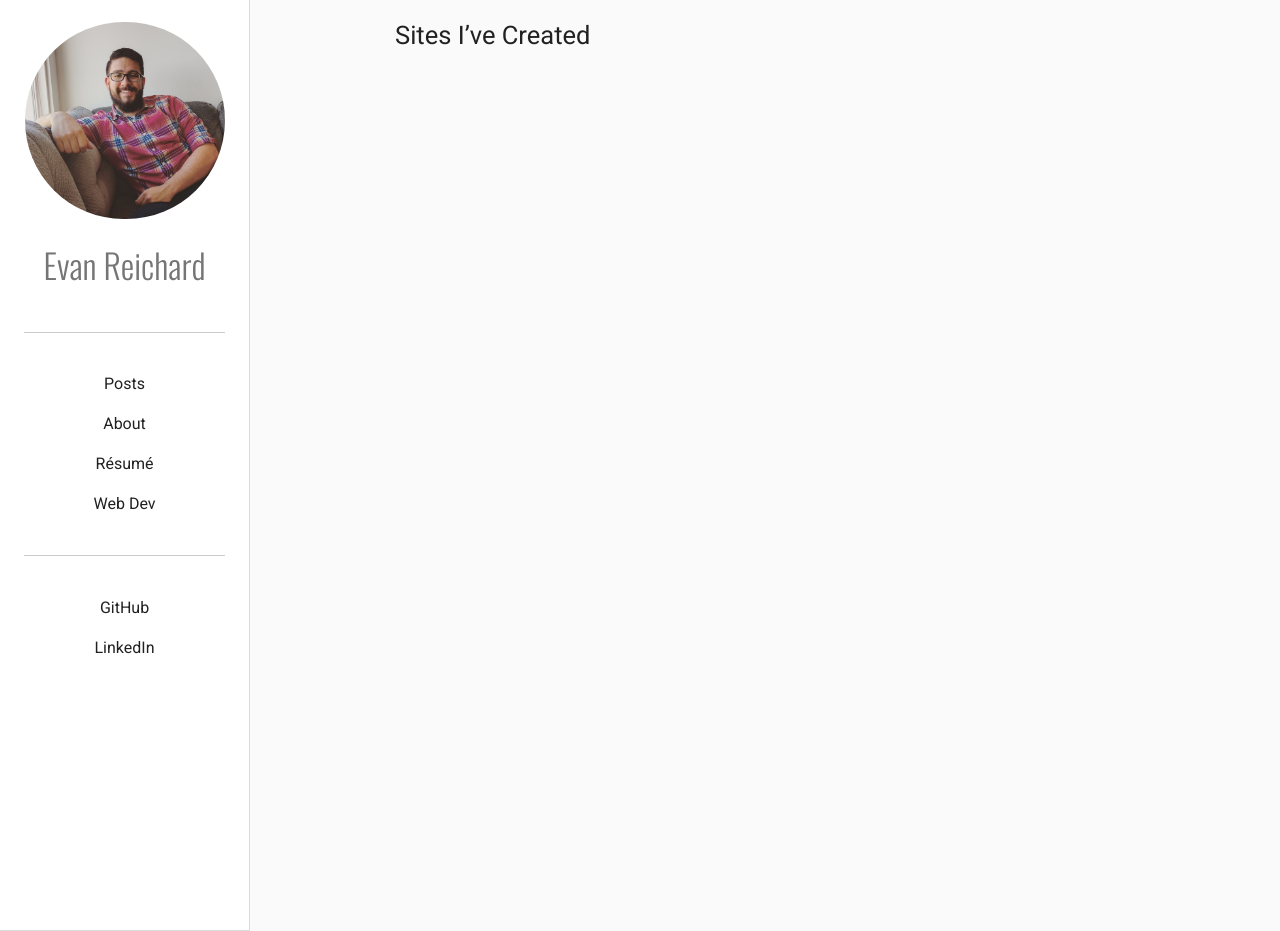
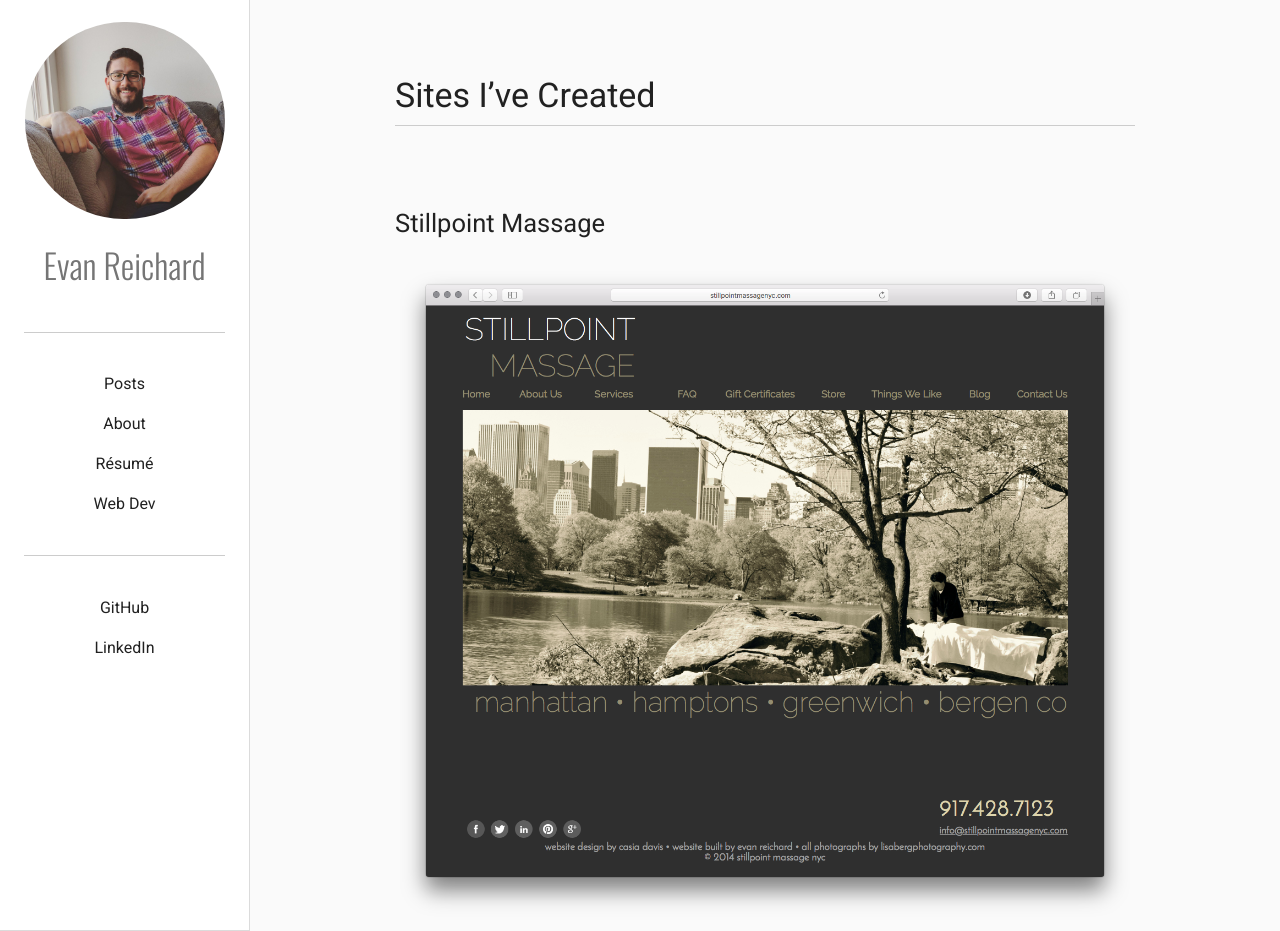
Before and after one commit to ehvanr/evanreichard.com, a Jekyll site: the page built from webdev.md, in a window 1280 px wide and 931 px high. Built offline with Jekyll 4.4.1, drawn with Linux system fonts in a browser that asks for light colours; comment, search, counter and statistics services are not loaded.

Commit message:
Styling and Formatting

```diff
--- a/index.html
+++ b/index.html
@@ -1,6 +1,8 @@
 ---
 layout: default
 ---
+
+<br><br><br>
 
 <section id="posts">
 
@@ -12,7 +14,6 @@ layout: default
           <a href="{{ post.url }}">{{ post.title }}</a>
         </h1>
         <!-- title -->
-
         <div class="post-meta">
           <ul class="list-inline">
             <li>
@@ -42,6 +43,7 @@ layout: default
   </article>
   <!--post-->
 
+  <hr><br><br>
   {% endfor %}
 
   {% if paginator.total_pages > 1 %}
--- a/webdev.md
+++ b/webdev.md
@@ -3,4 +3,14 @@ layout: page
 title: Web Development
 permalink: /webdev/
 ---
-# Sites I've Created
+Sites I've Created
+------------------
+---
+
+<br>
+
+# Stillpoint Massage
+[![Home Network Switch](/assets/images/webdev/webdev_stillpointmassage.png)][1]
+
+
+[1]: http://stillpointmassagenyc.com
```
Also changed, not shown: about.md (+3 -1 lines), resume.md (+3 -1 lines), assets/evreichard-1.0.0.css, assets/images/webdev/webdev_stillpointmassage.png (added), 10 other files.
